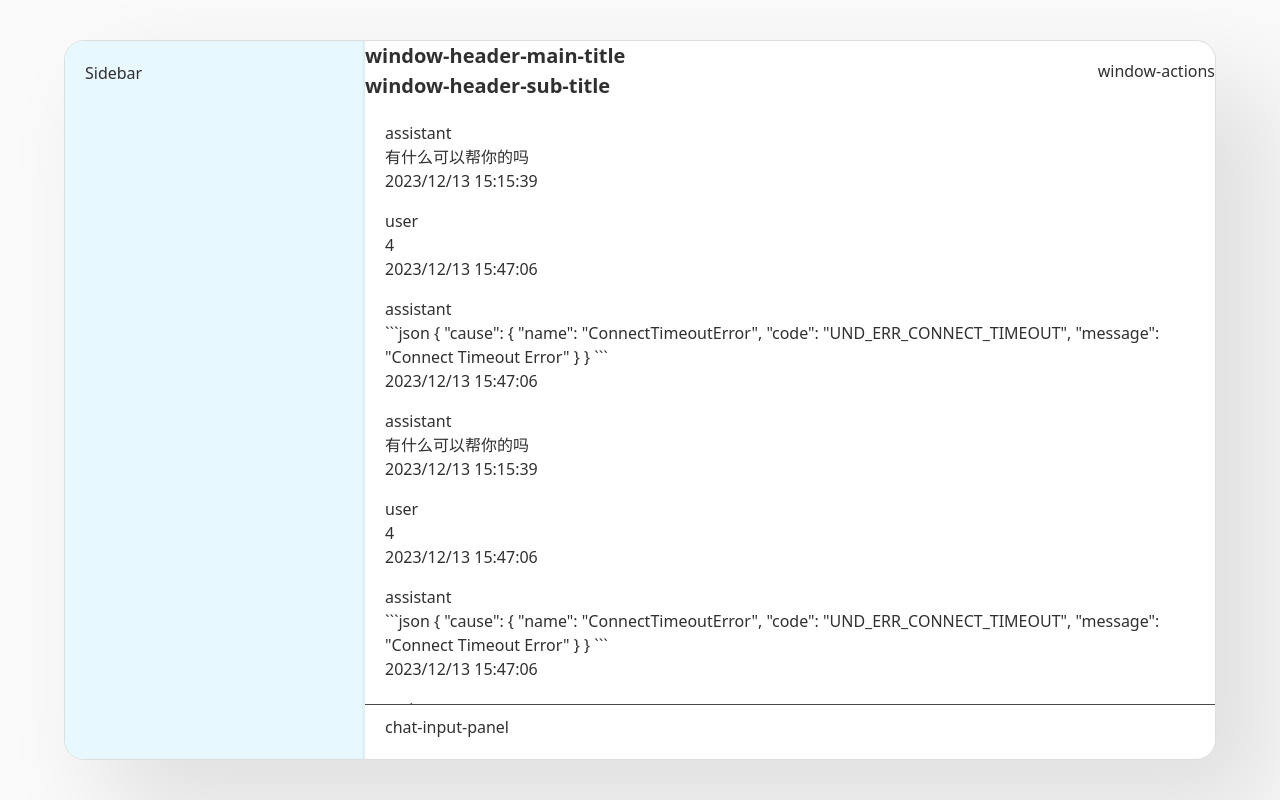
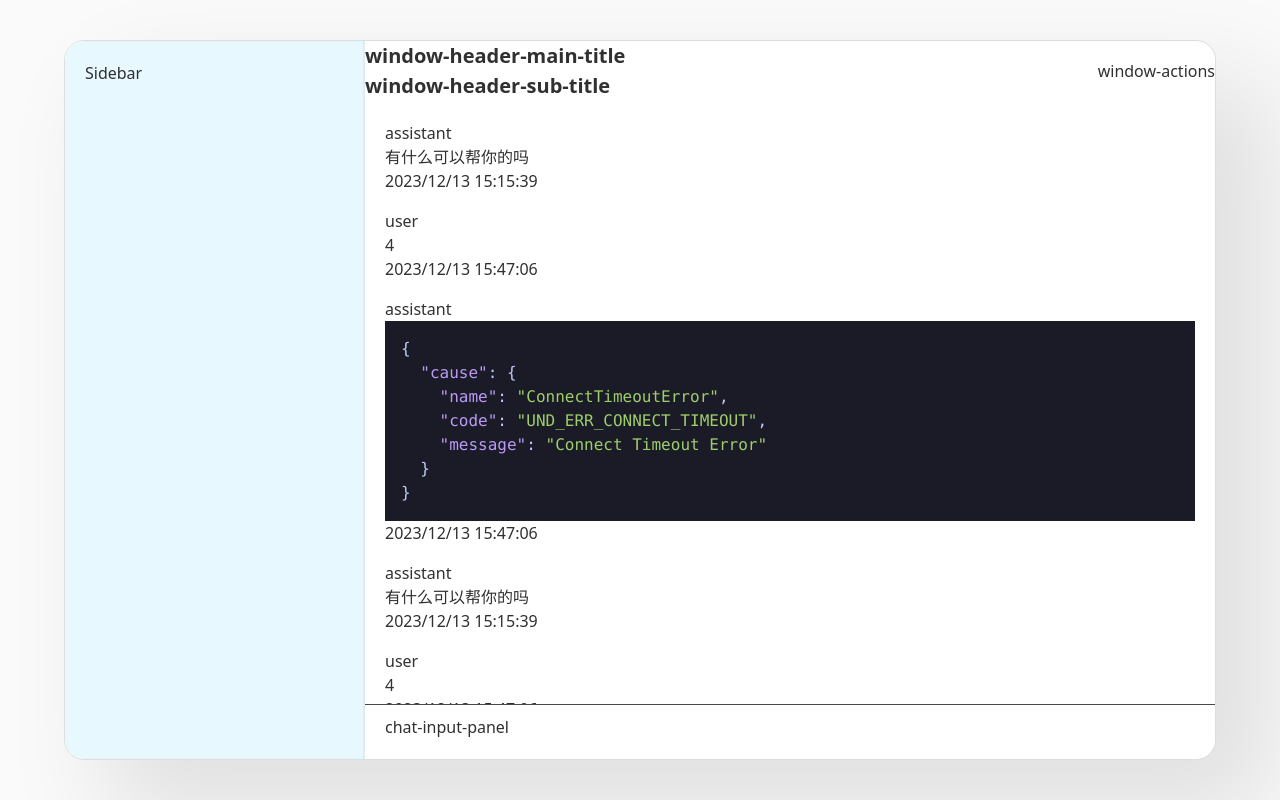
Before and after one commit to Orange-001/chatgpt-react-web, a React (Create React App) app: page / in a window 1280 px wide. Built offline with nearby package versions, Linux system fonts and the light colour scheme.

Commit message:
feat: markdown

```diff
--- a/src/assets/style/global.css
+++ b/src/assets/style/global.css
@@ -87,7 +87,7 @@ body {
   display: flex;
   justify-content: center;
   align-items: center;
-  user-select: none;
+  /* user-select: none; */
   touch-action: pan-x pan-y;
   overflow: hidden;
 }
--- /dev/null
+++ b/src/assets/style/highlight.css
@@ -0,0 +1,105 @@
+.markdown-body pre {
+  padding: 0;
+}
+
+.markdown-body pre,
+.markdown-body code {
+  font-family: Consolas, Monaco, 'Andale Mono', 'Ubuntu Mono', monospace;
+}
+
+.markdown-body pre code {
+  display: block;
+  overflow-x: auto;
+  padding: 1em;
+}
+
+.markdown-body code {
+  padding: 3px 5px;
+}
+
+.markdown-body .hljs,
+.markdown-body pre {
+  background: #1a1b26;
+  color: #cbd2ea;
+}
+
+.markdown-body .hljs-comment,
+.markdown-body .hljs-meta {
+  color: #565f89;
+}
+
+.markdown-body .hljs-deletion,
+.markdown-body .hljs-doctag,
+.markdown-body .hljs-regexp,
+.markdown-body .hljs-selector-attr,
+.markdown-body .hljs-selector-class,
+.markdown-body .hljs-selector-id,
+.markdown-body .hljs-selector-pseudo,
+.markdown-body .hljs-tag,
+.markdown-body .hljs-template-tag,
+.markdown-body .hljs-variable.language_ {
+  color: #f7768e;
+}
+
+.markdown-body .hljs-link,
+.markdown-body .hljs-literal,
+.markdown-body .hljs-number,
+.markdown-body .hljs-params,
+.markdown-body .hljs-template-variable,
+.markdown-body .hljs-type,
+.markdown-body .hljs-variable {
+  color: #ff9e64;
+}
+
+.markdown-body .hljs-attribute,
+.markdown-body .hljs-built_in {
+  color: #e0af68;
+}
+
+.markdown-body .hljs-keyword,
+.markdown-body .hljs-property,
+.markdown-body .hljs-subst,
+.markdown-body .hljs-title,
+.markdown-body .hljs-title.class_,
+.markdown-body .hljs-title.class_.inherited__,
+.markdown-body .hljs-title.function_ {
+  color: #7dcfff;
+}
+
+.markdown-body .hljs-selector-tag {
+  color: #73daca;
+}
+
+.markdown-body .hljs-addition,
+.markdown-body .hljs-bullet,
+.markdown-body .hljs-quote,
+.markdown-body .hljs-string,
+.markdown-body .hljs-symbol {
+  color: #9ece6a;
+}
+
+.markdown-body .hljs-code,
+.markdown-body .hljs-formula,
+.markdown-body .hljs-section {
+  color: #7aa2f7;
+}
+
+.markdown-body .hljs-attr,
+.markdown-body .hljs-char.escape_,
+.markdown-body .hljs-keyword,
+.markdown-body .hljs-name,
+.markdown-body .hljs-operator {
+  color: #bb9af7;
+}
+
+.markdown-body .hljs-punctuation {
+  color: #c0caf5;
+}
+
+.markdown-body .hljs-emphasis {
+  font-style: italic;
+}
+
+.markdown-body .hljs-strong {
+  font-weight: 700;
+}
--- a/src/assets/style/index.css
+++ b/src/assets/style/index.css
@@ -1,2 +1,3 @@
 @import './tailwind.css';
 @import './global.css';
+@import './highlight.css';
--- /dev/null
+++ b/src/components/Markdown/index.tsx
@@ -0,0 +1,82 @@
+import React, { FC, memo, useEffect, useRef, useState } from 'react';
+import ReactMarkdown from 'react-markdown';
+import RemarkMath from 'remark-math';
+import RemarkBreaks from 'remark-breaks';
+import RehypeKatex from 'rehype-katex';
+import RemarkGfm from 'remark-gfm';
+import RehypeHighlight from 'rehype-highlight';
+import mermaid from 'mermaid';
+
+interface Props {
+  content: string;
+}
+
+export function PreCode(props: { children: any }) {
+  const ref = useRef<HTMLPreElement>(null);
+  const refText = ref.current?.innerText;
+  const [mermaidCode, setMermaidCode] = useState('');
+
+  const renderMermaid = () => {
+    if (!ref.current) return;
+    const mermaidDom = ref.current.querySelector('code.language-mermaid');
+    if (mermaidDom) {
+      setMermaidCode((mermaidDom as HTMLElement).innerText);
+    }
+  };
+
+  useEffect(() => {
+    setTimeout(renderMermaid, 1);
+  }, [refText]);
+
+  return (
+    <>
+      {/* {mermaidCode.length > 0 && <Mermaid code={mermaidCode} key={mermaidCode} />} */}
+      <pre ref={ref}>
+        <span
+          className="copy-code-button"
+          onClick={() => {
+            if (ref.current) {
+              const code = ref.current.innerText;
+              // copyToClipboard(code);
+            }
+          }}
+        ></span>
+        {props.children}
+      </pre>
+    </>
+  );
+}
+
+const Markdown: FC<Props> = (props) => {
+  return (
+    <div className="markdown-body">
+      <ReactMarkdown
+        remarkPlugins={[RemarkMath, RemarkGfm, RemarkBreaks]}
+        rehypePlugins={[
+          RehypeKatex,
+          [
+            RehypeHighlight,
+            {
+              detect: false,
+              ignoreMissing: true
+            }
+          ]
+        ]}
+        components={{
+          pre: PreCode as any,
+          p: (pProps) => <p {...pProps} dir="auto" />,
+          a: (aProps) => {
+            const href = aProps.href || '';
+            const isInternal = /^\/#/i.test(href);
+            const target = isInternal ? '_self' : aProps.target ?? '_blank';
+            return <a {...aProps} target={target} />;
+          }
+        }}
+      >
+        {props.content}
+      </ReactMarkdown>
+    </div>
+  );
+};
+
+export default memo(Markdown);
--- a/src/views/Chat/index.tsx
+++ b/src/views/Chat/index.tsx
@@ -1,5 +1,6 @@
 import React, { FC, Fragment, useState } from 'react';
 import { messages as td_messages } from '@/assets/data/test';
+import Markdown from '@/components/Markdown';
 
 const Chat: FC = () => {
   const [messages, setMessages] = useState(td_messages);
@@ -17,10 +18,12 @@ const Chat: FC = () => {
       <div className="flex-1 overflow-x-hidden overflow-y-auto p-[20px] pb-[40px] relative overscroll-none">
         {messages.map((message, i) => {
           return (
-            <Fragment key={message.id}>
+            <Fragment key={i}>
               <div className="mb-4">
                 <div>{message.role}</div>
-                <div className="markdown">{message.content}</div>
+                <div className="markdown">
+                  <Markdown content={message.content} />
+                </div>
                 <div>{message.date.toString()}</div>
               </div>
             </Fragment>
```
Also changed, not shown: package.json (+7 -0 lines), 1 other file (tests, documents, lock files or other folders).
